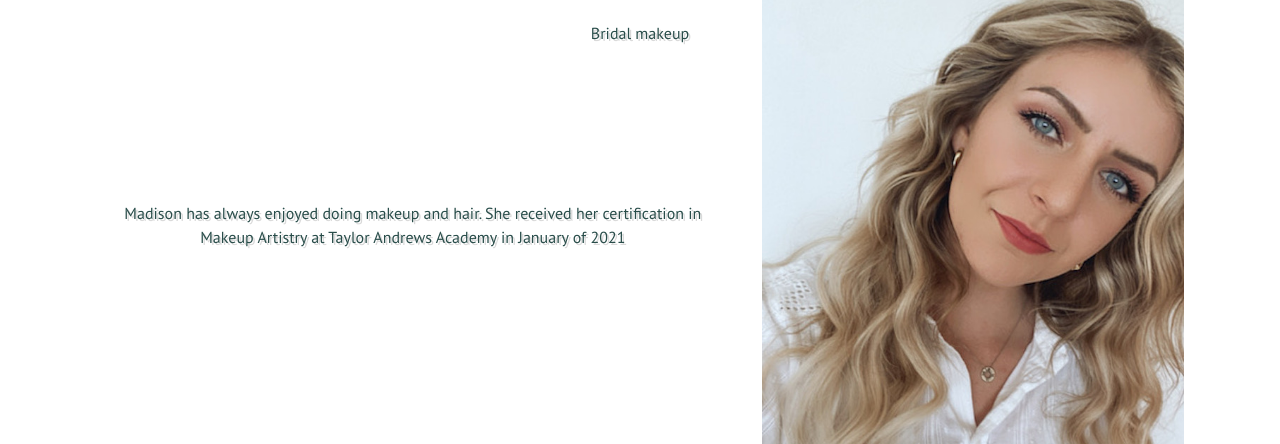
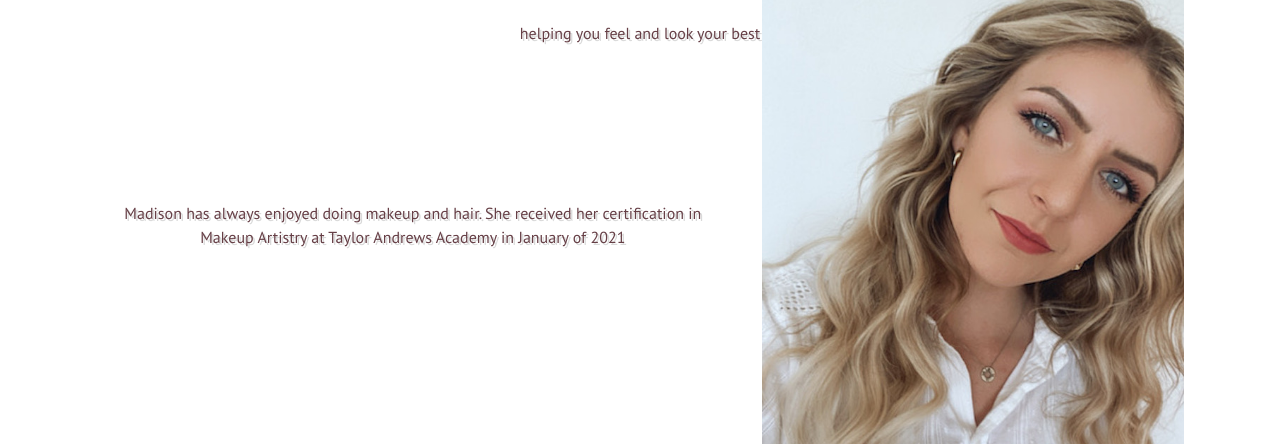
Before and after one commit to is-120-winter-2023/responsive-flexboxes-madisonksharp, a website: page index.html in a window 1280 px wide. Shown: the part 135-579 px from the top of the page. Drawn offline with Linux system fonts and the light colour scheme.

Commit message:
new textwrapper

```diff
--- a/index.html
+++ b/index.html
@@ -97,7 +97,7 @@
     </picture>
     <div class="text-wrapper">
       <h1>MadsKaye Makeup Artistry</h1>
-      <p> Bridal makeup</p>
+      <p>helping you feel and look your best</p>
     </div>
   </div>
 
--- a/styles/main.css
+++ b/styles/main.css
@@ -149,7 +149,7 @@ main {
   font-size: clamp(2rem, calc(-0.875rem + 8.333vw), 3.5rem);
 }
 .text-wrapper p {
-  color: var(--color-accent-dark);
+  color: var(--color-primary);
   text-shadow: 2px 2px 0px rgba(0, 0, 0, 0.15);
 }
 
@@ -169,11 +169,11 @@ main {
   justify-content: space-between;
 }
 
-.container {
+/* .container {
   max-width: 1224px;
   width: 90%;
   margin: 0 auto;
-}
+} */
 .logo {
   color: #d4afb9;
   font-size: 60px;
```
